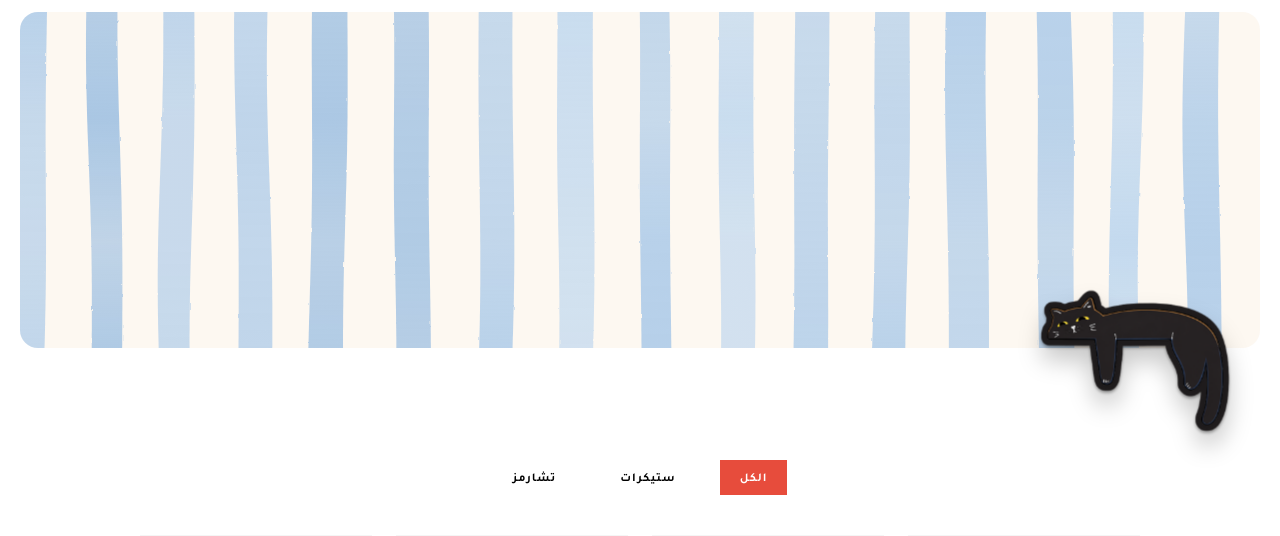
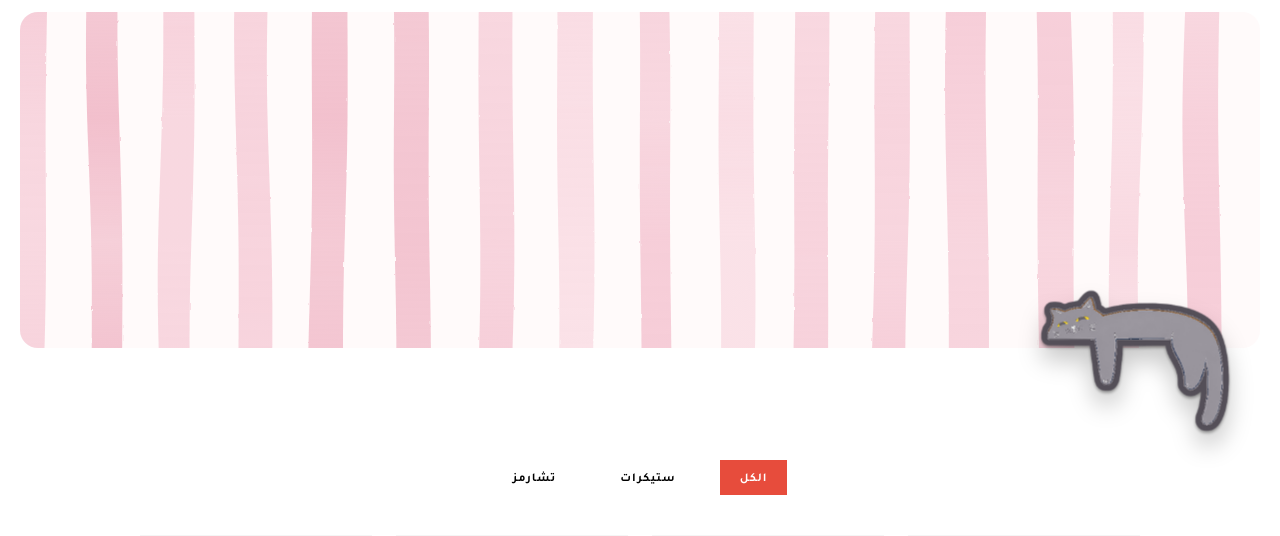
Before and after one commit to pvtsvbr24v-a11y/Alo, a Laravel app: page / in a window 1280 px wide. Shown: the part 113-649 px from the top of the page. Run offline with Laravel 12, Linux system fonts and the light colour scheme; data comes from the database, SQL or seed files in the repository; style sheets or scripts are compiled from the project's sources; some libraries are stand-ins or nearby versions; some web fonts are replaced.

Commit message:
Grey cat with a dark grey edge, light pink banner stripes
Co-Authored-By: Claude Opus 5.5 <noreply@anthropic.com>
Claude-Session: https://claude.ai/code/session_01S4gyGZeEjNe6drm6AFfN8H

```diff
--- a/resources/css/app.css
+++ b/resources/css/app.css
@@ -125,7 +125,7 @@
     /* قوام القماش من الملف */
     /* خلفيات Figma مرسومة بالكود: حادة على أي شاشة */
     .stripes {
-        background: #fdf8f1 url('/images/alo/hero-stripes.svg') center / cover;
+        background: #fffafa url('/images/alo/hero-stripes.svg') center / cover;
     }
     .swirl {
         background: #fac9da url('/images/alo/swirl.svg') center bottom / cover;
```
Also changed, not shown: public/images/alo/cat-sticker.png, public/images/alo/hero-stripes.svg.
